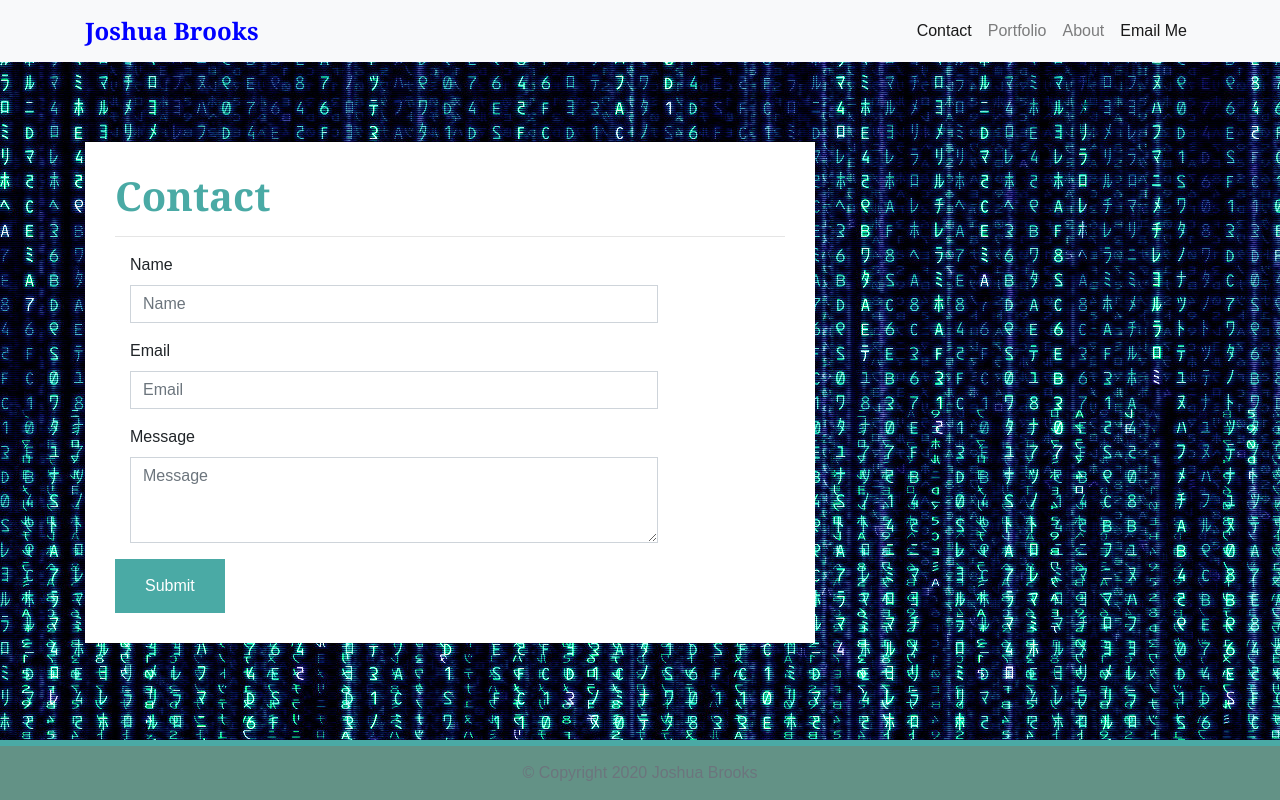
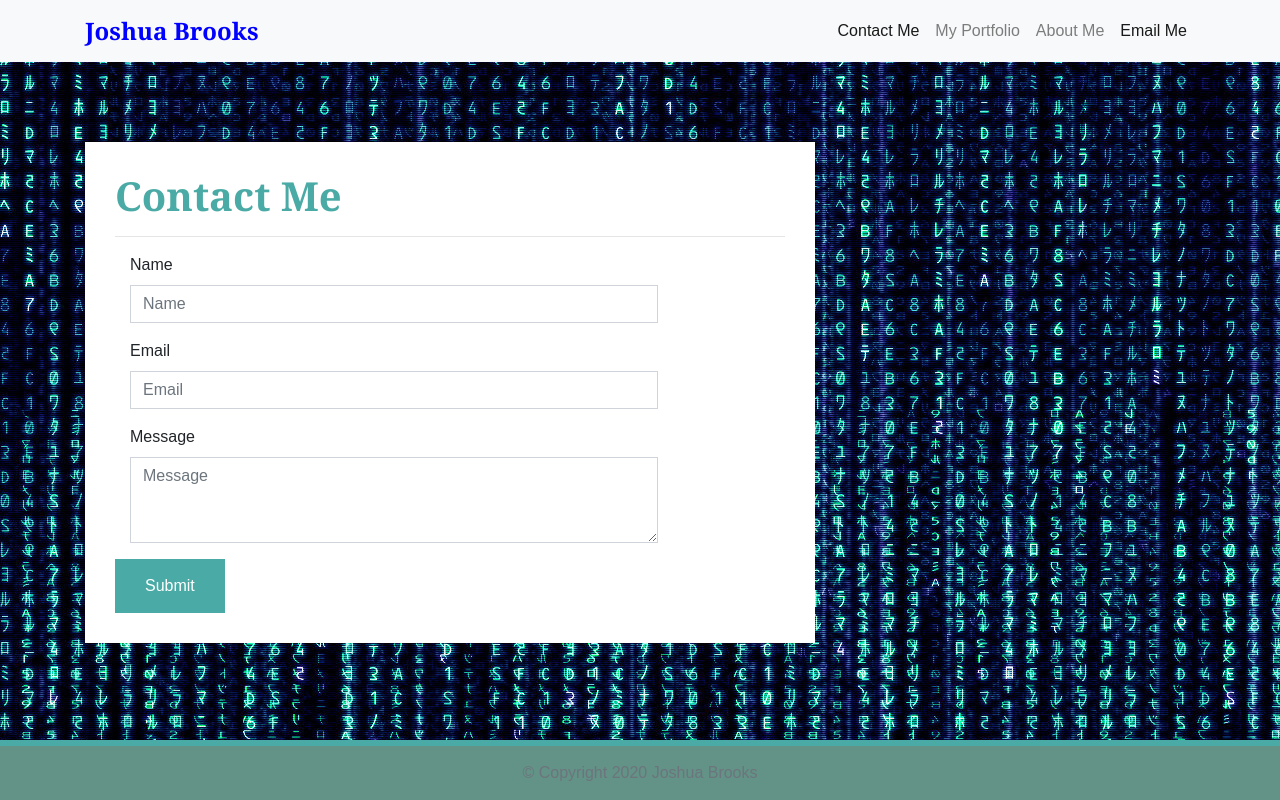
Before and after one commit to Misterjosh/Misterjosh.github.io, a plain HTML site: page Portfolio/contact.html in a window 1280 px wide. Drawn offline with nearby package versions, Linux system fonts and the light colour scheme.

Commit message:
Updated lables and link names. Added js page.

```diff
--- a/Portfolio/contact.html
+++ b/Portfolio/contact.html
@@ -7,7 +7,7 @@
   <meta name="viewport" content="width=device-width, initial-scale=1.0">
   <meta http-equiv="X-UA-Compatible" content="ie=edge">
 
-  <title>Bootstrap Basic Portfolio</title>
+  <title>Joshua Brooks' Portfolio</title>
 
   <!-- Boostrap Stylesheet -->
   <link rel="stylesheet" href="https://maxcdn.bootstrapcdn.com/bootstrap/4.0.0/css/bootstrap.min.css">
@@ -37,13 +37,13 @@
           <div class="collapse navbar-collapse" id="navbarTogglerDemo01">
             <ul class="navbar-nav ml-auto mt-2 mt-lg-0">
               <li class="nav-item">
-                <a class="nav-link active" href="contact.html">Contact</a>
+                <a class="nav-link active" href="contact.html">Contact Me</a>
               </li>
               <li class="nav-item">
-                <a class="nav-link" href="portfolio.html">Portfolio</a>
+                <a class="nav-link" href="portfolio.html"> My Portfolio</a>
               </li>
               <li class="nav-item">
-                <a class="nav-link" href="index.html">About</a>
+                <a class="nav-link" href="index.html">About Me</a>
               </li>
               <!-- Temp email me link until I learn the javascript form way -->
               <li class="nav-item active">
@@ -62,7 +62,7 @@
     <section class="row">
       <div class="col-md-8">
         <form class="block form-horizontal">
-          <h1 class="block-header">Contact</h1>
+          <h1 class="block-header">Contact Me</h1>
           <hr />
           <div class="form-group">
             <label for="name" class="col-sm-2 control-label">Name</label>
--- /dev/null
+++ b/Portfolio/script.js
@@ -0,0 +1 @@
+//Make my contact me email form work properly
```
Also changed, not shown: Portfolio/index.html (+4 -4 lines), Portfolio/portfolio.html (+5 -5 lines).
